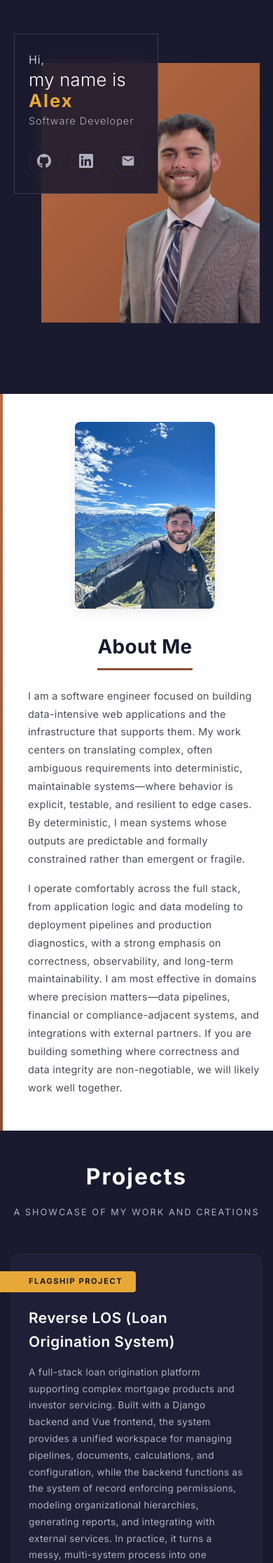
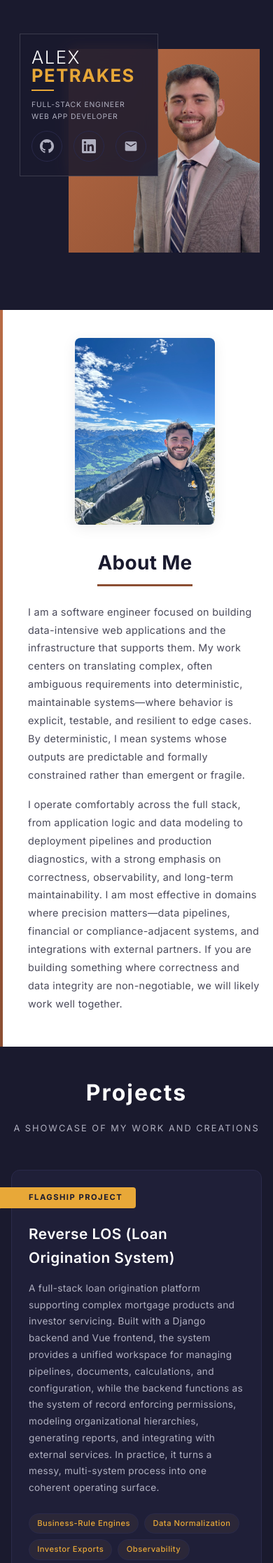
Before and after one commit to apetra-dev/alexpetrakes.com, a Django app: page / in a window 390 px wide. Shown: the part 72-2306 px from the top of the page at 70% size. Run offline with Django 4.2, Linux system fonts and the light colour scheme.

Commit message:
Redesign hero section layout and add AI project card
Restructure hero text from greeting/intro pattern to bold first-name/last-name
layout with accent divider. Update role text to dual-line format with responsive
word hiding. Add new AI Integration & Workflow Augmentation project card. Refine
responsive breakpoints for hero positioning, text sizing, and photo placement.

Co-authored-by: Cursor <cursoragent@cursor.com>

```diff
--- a/main/templates/main/home.html
+++ b/main/templates/main/home.html
@@ -7,12 +7,15 @@
         <div class="orange-background-box"></div>
 
         <div class="hero-text-box">
-            <p class="hero-greeting">Hi,</p>
-            <h1 class="hero-intro">
-                my name is
-                <span class="hero-name">Alex</span>
+            <h1 class="hero-name-full">
+                <span class="hero-first-name">Alex</span>
+                <span class="hero-last-name">Petrakes</span>
             </h1>
-            <p class="hero-role">Software Developer</p>
+            <div class="hero-divider"></div>
+            <p class="hero-role">
+                <span>Full-Stack <span class="hero-role-software">Software </span>Engineer</span><br>
+                <span>Web App Developer</span>
+            </p>
 
             <div class="hero-social">
                 <a href="https://github.com/apetra-dev" target="_blank" rel="noopener noreferrer" class="social-icon" aria-label="GitHub">
@@ -123,6 +126,19 @@
                     <li>Edge-Case Handling</li>
                 </ul>
             </div>
+
+            <div class="project-card">
+                <h3 class="project-card-title">AI Integration &amp; Workflow Augmentation</h3>
+                <p class="project-card-desc">
+                    Integrating large language models and AI-driven tooling into existing development and business workflows. Focused on prompt engineering, retrieval-augmented generation, and embedding AI capabilities into internal platforms to accelerate document review, automate repetitive analysis, and surface insights from unstructured data.
+                </p>
+                <ul class="project-tags">
+                    <li>LLM Integration</li>
+                    <li>RAG Pipelines</li>
+                    <li>Prompt Engineering</li>
+                    <li>Workflow Automation</li>
+                </ul>
+            </div>
         </div>
 
         <div class="projects-bridge">
--- a/static/css/style.css
+++ b/static/css/style.css
@@ -164,10 +164,11 @@ body {
     position: relative;
     z-index: 3;
     border: 2px solid rgba(255, 255, 255, 0.15);
-    padding: 4rem 5.5rem;
+    padding: 3.5rem 6rem;
     background: rgba(26, 26, 46, 0.88);
     backdrop-filter: blur(12px);
     margin-left: 6rem;
+    max-width: 690px;
     flex-shrink: 0;
 }
 
@@ -178,39 +179,53 @@ body {
     z-index: 2;
 }
 
-.hero-greeting {
-    font-size: 1.5rem;
-    font-weight: 300;
-    color: var(--text-primary);
-    margin-bottom: 0.1rem;
-    letter-spacing: 1px;
-}
-
-.hero-intro {
-    font-size: 4.5rem;
-    font-weight: 300;
-    color: var(--text-primary);
-    line-height: 1.1;
+.hero-name-full {
+    line-height: 1;
     margin-bottom: 0;
     white-space: nowrap;
 }
 
-.hero-name {
+.hero-first-name {
     display: block;
-    font-size: 4rem;
+    font-size: 5rem;
+    font-weight: 300;
+    color: var(--text-primary);
+    letter-spacing: 3px;
+    text-transform: uppercase;
+}
+
+.hero-last-name {
+    display: block;
+    font-size: 5rem;
     font-weight: 700;
     color: var(--accent);
-    margin: 0.1rem 0;
-    letter-spacing: 2px;
+    letter-spacing: 3px;
+    text-transform: uppercase;
+}
+
+.hero-divider {
+    width: 4rem;
+    height: 2px;
+    background: var(--accent);
+    margin: 1.25rem 0;
+    opacity: 0.6;
 }
 
 .hero-role {
-    font-size: 1.35rem;
-    font-weight: 300;
+    font-size: 1.1rem;
+    font-weight: 400;
     color: var(--text-secondary);
     margin-bottom: 2rem;
-    margin-top: 0.2rem;
-    letter-spacing: 1px;
+    margin-top: 0;
+    letter-spacing: 1.5px;
+    text-transform: uppercase;
+}
+
+.hero-role-dot {
+    display: inline-block;
+    margin: 0 0.6rem;
+    color: var(--accent);
+    font-weight: 700;
 }
 
 .hero-social {
@@ -220,8 +235,8 @@ body {
 }
 
 .social-icon {
-    width: 34px;
-    height: 34px;
+    width: 38px;
+    height: 38px;
     display: flex;
     align-items: center;
     justify-content: center;
@@ -362,17 +377,17 @@ body {
     animation: homeBoxReveal 2s cubic-bezier(0.22, 1, 0.36, 1) 0.4s forwards;
 }
 
-.page-home .hero-section .hero-greeting {
+.page-home .hero-section .hero-first-name {
     opacity: 0;
     animation: homeTextReveal 1.2s cubic-bezier(0.22, 1, 0.36, 1) 0.6s forwards;
 }
 
-.page-home .hero-section .hero-intro {
+.page-home .hero-section .hero-last-name {
     opacity: 0;
     animation: homeTextReveal 1.2s cubic-bezier(0.22, 1, 0.36, 1) 1s forwards;
 }
 
-.page-home .hero-section .hero-name {
+.page-home .hero-section .hero-divider {
     opacity: 0;
     animation: homeTextReveal 1.1s cubic-bezier(0.22, 1, 0.36, 1) 1.4s forwards;
 }
@@ -1166,64 +1181,78 @@ body.menu-open {
 
     .hero-section {
         min-height: auto;
-        padding-bottom: 3rem;
+        padding-bottom: 6rem;
     }
 
     .hero-container {
         flex-direction: column;
-        min-height: 75vh;
+        min-height: 25vh;
         padding: 0 1.5rem 0;
-        margin-top: -9.5rem;
+        margin-top: -20rem;
     }
 
     .orange-background-box {
-        width: 80%;
+        width: 70%;
         top: auto;
-        bottom: 8%;
-        height: 55%;
+        bottom: -2%;
+        height: 43%;
         right: 5%;
     }
 
     .hero-text-box {
         margin-left: 0.25rem;
-        max-width: 80%;
-        padding: 2rem 1.5rem;
+        max-width: 72%;
+        padding: 1.75rem 1.35rem;
         border-width: 1px;
         position: relative;
         z-index: 3;
-        transform: translateY(12rem);
+        transform: translate(0.5rem, 22.5rem);
         align-self: flex-start;
     }
 
     .hero-photo {
         position: absolute;
         right: 5%;
-        bottom: 8%;
+        bottom: -2%;
         margin-top: 0;
         z-index: 2;
+        overflow: hidden;
     }
 
-    .hero-greeting {
-        font-size: 1.2rem;
+    .hero-first-name {
+        font-size: 2.2rem;
+        letter-spacing: 2px;
     }
 
-    .hero-intro {
-        font-size: 2rem;
+    .hero-last-name {
+        font-size: 2.2rem;
+        letter-spacing: 2px;
+    }
+
+    .hero-name-full {
         white-space: normal;
     }
 
-    .hero-name {
-        font-size: 2rem;
+    .hero-divider {
+        width: 2.5rem;
+        margin: 0.75rem 0;
     }
 
     .hero-role {
-        font-size: 1rem;
-        margin-bottom: 1.5rem;
+        font-size: 0.75rem;
+        margin-bottom: 0.75rem;
+        margin-top: 0.75rem;
+        letter-spacing: 1px;
+    }
+
+    .hero-role-software {
+        display: none;
     }
 
     .hero-main-image {
         max-width: 280px;
         margin: 0;
+        margin-right: -20px;
     }
 
     .social-icon {
@@ -1377,23 +1406,29 @@ body.menu-open {
     }
 
     .hero-text-box {
-        padding: 1.5rem 1.25rem;
+        padding: 1.25rem 1rem;
+        max-width: 68%;
+        transform: translate(0.5rem, 22.5rem);
     }
 
-    .hero-intro {
+    .hero-first-name {
         font-size: 1.6rem;
+        letter-spacing: 1.5px;
     }
 
-    .hero-name {
+    .hero-last-name {
         font-size: 1.6rem;
+        letter-spacing: 1.5px;
     }
 
-    .hero-greeting {
-        font-size: 1rem;
+    .hero-divider {
+        width: 2rem;
+        margin: 0.5rem 0;
     }
 
     .hero-role {
-        font-size: 0.9rem;
+        font-size: 0.65rem;
+        letter-spacing: 0.8px;
     }
 
     .hero-main-image {
```
Also changed, not shown: static/images/profile-hero-backup-3.png (added).
